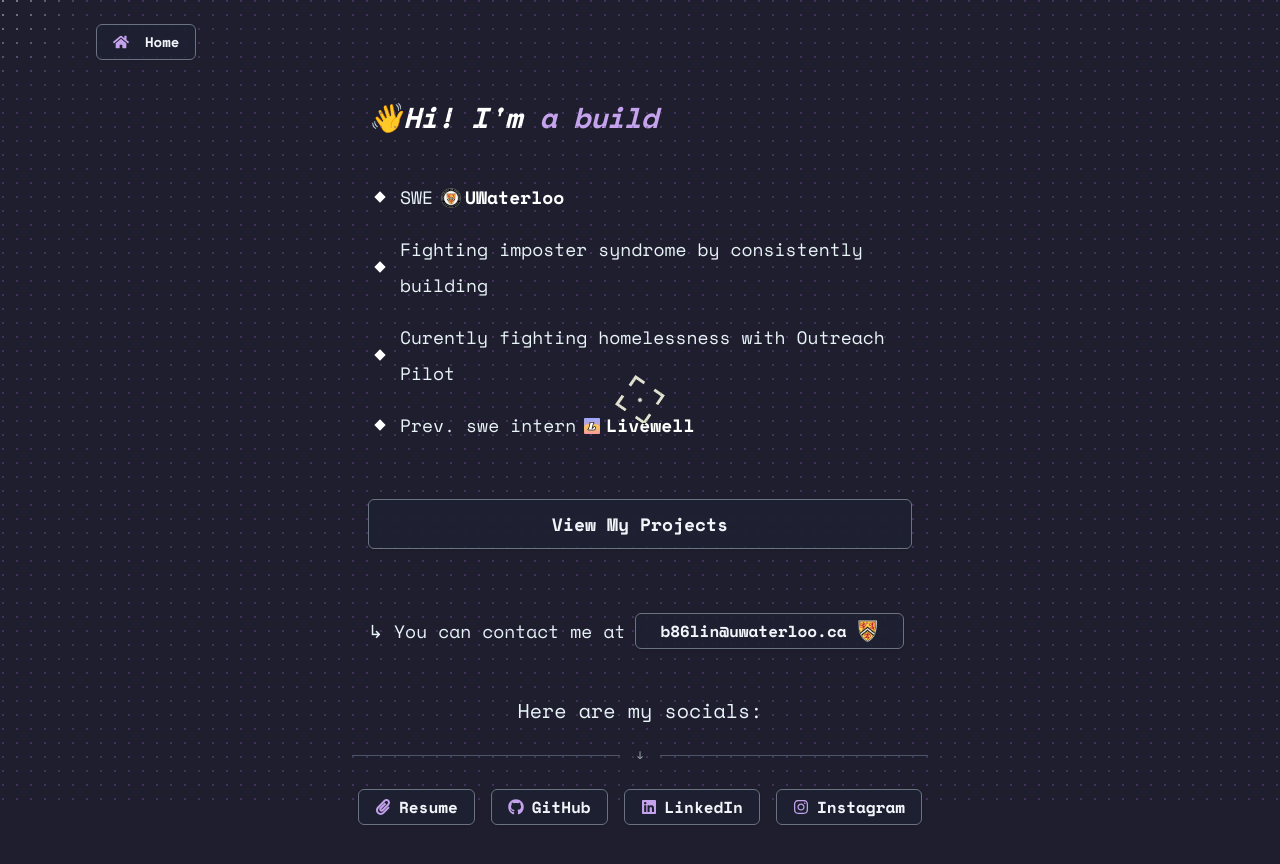
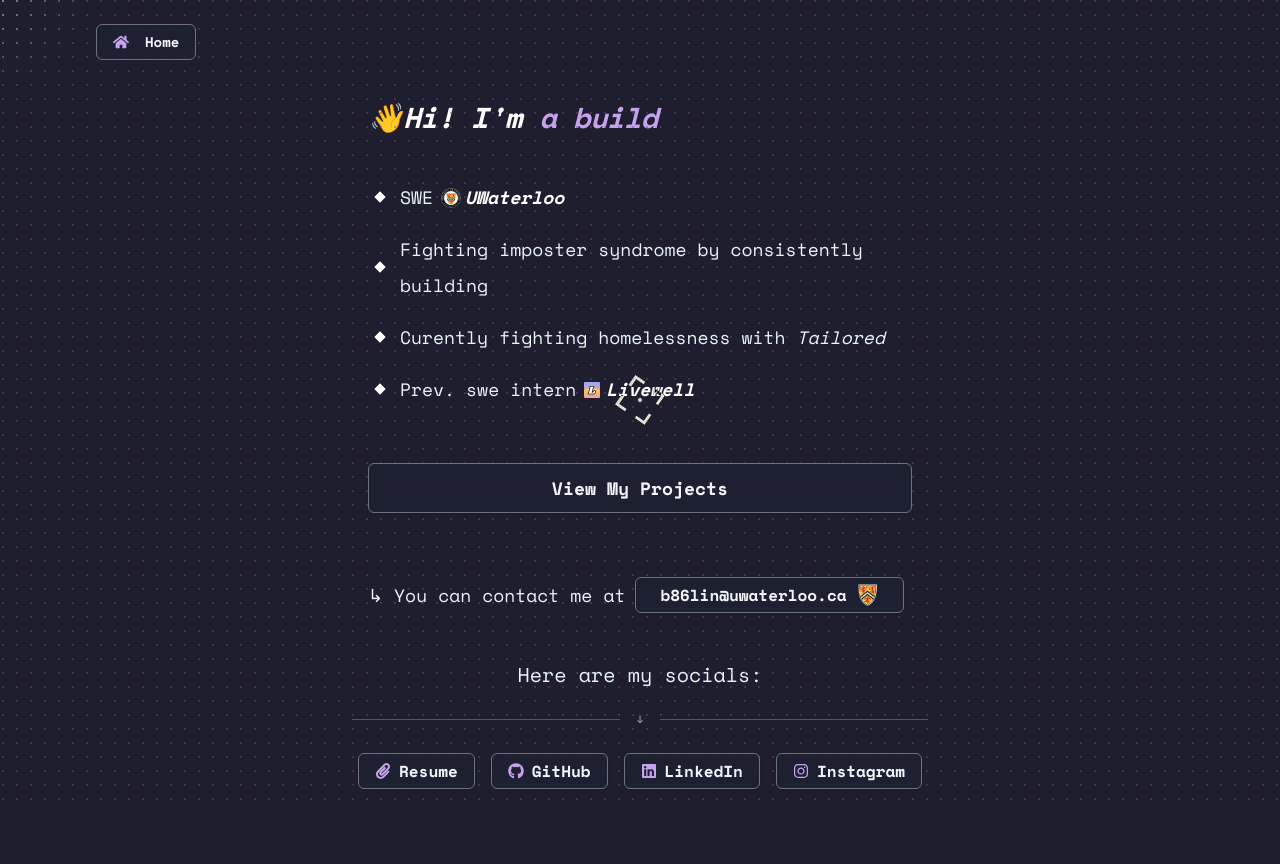
Before and after one commit to Blynkosaur/personal-portfolio-v2, a Next.js app: page / in a window 1280 px wide. Shown: the top 864 px of the page. Built offline with nearby package versions, Linux system fonts and the light colour scheme.

Commit message:
i like italics

```diff
--- a/src/app/page.js
+++ b/src/app/page.js
@@ -229,6 +229,7 @@ export default function Home() {
                 {hover && (
                   <Highlighter action="underline" color="#ffffff">
                     <span
+                      className="italic"
                       style={{
                         display: "flex",
                         flexDirection: "row",
@@ -251,6 +252,7 @@ export default function Home() {
                 )}
                 {!hover && (
                   <span
+                    className="italic"
                     style={{
                       display: "flex",
                       flexDirection: "row",
@@ -313,17 +315,20 @@ export default function Home() {
               <div className="absolute left-2 top-1/2 w-[8px] h-[8px] bg-white rotate-45 transform -translate-y-1/2 transition-all duration-300 group-hover:rotate-90 group-hover:scale-110"></div>
               Curently fighting homelessness with{" "}
               <span
-                className="font-medium hover:text-[#c4a3ec] transition-colors duration-200 cursor-pointer"
+                className="font-medium italic hover:text-[#c4a3ec] transition-colors duration-200 cursor-pointer"
                 style={{
                   textDecoration: programmingHover ? "underline" : "none",
                   fontWeight: programmingHover ? "bold" : "normal",
                 }}
               >
-                {!programmingHover && "Outreach Pilot"}
+                {!programmingHover && "Tailored"}
                 {programmingHover && (
                   <Highlighter action="underline" color="#ffffff">
-                    <span style={{ fontWeight: "bold", color: "#c4a3ec" }}>
-                      Network Pilot
+                    <span
+                      className="italic"
+                      style={{ fontWeight: "bold", color: "#c4a3ec" }}
+                    >
+                      Tailored
                     </span>
                   </Highlighter>
                 )}
@@ -350,6 +355,7 @@ export default function Home() {
               >
                 {!livewellHover && (
                   <span
+                    className="italic"
                     style={{
                       display: "flex",
                       flexDirection: "row",
@@ -372,6 +378,7 @@ export default function Home() {
                 {livewellHover && (
                   <Highlighter action="underline" color="#ffffff">
                     <span
+                      className="italic"
                       style={{
                         display: "flex",
                         flexDirection: "row",
```
